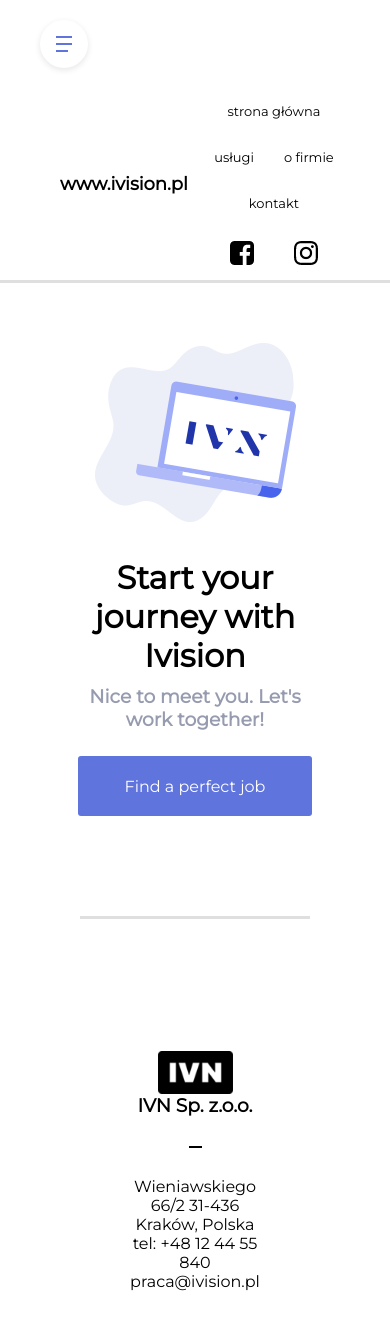
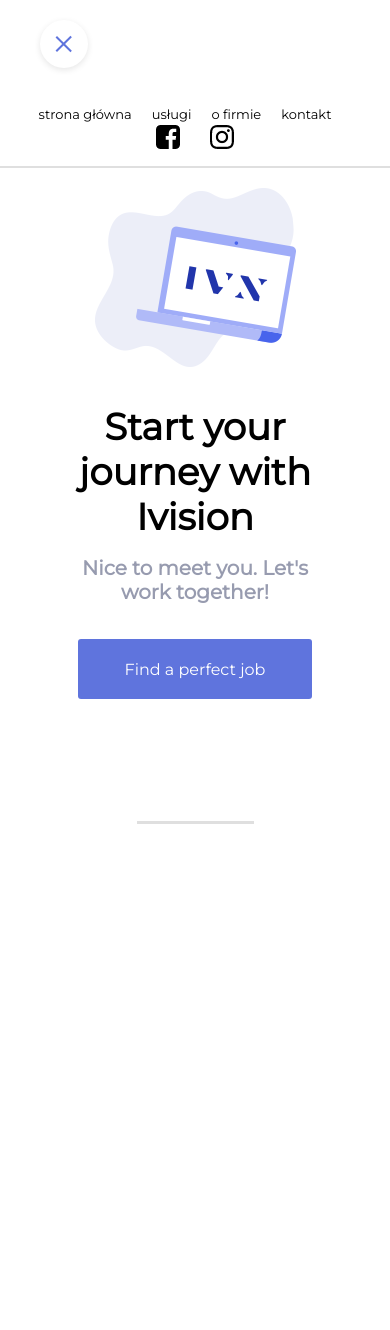
Before and after one commit to SzczepanRy/praktyki, a React (Vite) app in the folder 2/: page / in a window 390 px wide. Shown: the top 1330 px of the page. After the commit the page ends 864 px from the top, so only its background shows below. Built offline with nearby package versions, Linux system fonts and the light colour scheme.

Commit message:
list of fixes done i think :)

```diff
--- a/2/src/App.scss
+++ b/2/src/App.scss
@@ -42,16 +42,59 @@
 		height: 2px;
 		background-color: #5f74dd;
 	}
+	.nav-toggle {
+		animation-duration: 1s;
+		display: flex;
+		flex-direction: column;
+		align-items: flex-start;
+		justify-content: space-between;
+		height: 16px;
+		width: 16px;
+		.bar {
+			width: 16px;
+			height: 2px;
+			background-color: #5f74dd;
+			transition: all 100ms ease-in-out;
+			margin-bottom: 4px;
+		}
+		#last {
+			height: 2px;
+			width: 10px;
+			margin-bottom: 0px;
+		}
+		&:hover {
+			cursor: pointer;
+		}
+		.x:nth-of-type(1) {
+			margin-left: 1px;
+			transition: all 100ms ease-in-out;
+			transform: rotate(45deg);
+			transform-origin: top left;
+			width: 20.5px;
+		}
+		.x:nth-of-type(2) {
+			transition: all 100ms ease-in-out;
+			transform-origin: center;
+			width: 0px;
+		}
+		.x:nth-of-type(3) {
+			margin-left: 1px;
+			transition: all 100ms ease-in-out;
+			transform: rotate(-45deg);
+			transform-origin: bottom left;
+			width: 20.5px !important;
+		}
+	}
 }
 
 header {
 	width: 100vw;
+	padding: 0px 100px;
 	min-height: 80px;
-	border-bottom: 3px solid $lightgray;
+	border-bottom: 2px solid $lightgray;
 	@include center();
 	justify-content: space-between;
 	.title {
-		margin-left: 60px;
 		h1 {
 			font-size: 18px;
 		}
@@ -59,7 +102,6 @@
 	.navbar {
 		@include center();
 		flex-wrap: wrap;
-		margin-right: 30px;
 		ul {
 			flex-wrap: wrap;
 			list-style: none;
@@ -67,64 +109,93 @@
 			align-items: center;
 			justify-content: center;
 			li {
-				padding: 15px;
+				text-align: center;
+				padding-right: 65px;
 				font-size: 13px;
+				margin-top: 5px;
+				margin-bottom: 3px;
 			}
 		}
 		.social {
-			display: flex;
-			div {
+			@include center();
+			// div {
+			// 	height: 24px;
+			// 	width: 24px;
+			// 	margin: 15px 20px 15px;
+			// }
+			div img {
 				height: 24px;
 				width: 24px;
-				margin: 15px 20px 15px;
+			}
+			.ig {
+				margin-left: 30px;
 			}
 		}
 	}
 }
 
 main {
-	@include center();
-	justify-content: space-around;
-	height: calc(100vh - 83px);
-	width: 100%;
+	display: flex;
+	align-items: center;
+	height: calc(100vh - 82px);
+	width: 100vw;
+	overflow: hidden;
 	.main {
 		@include center();
-		width: 60%;
+		width: 70%;
 		text-align: center;
 		.Mcenter {
 			@include center($dir: column);
-			margin-top: 60px;
+			width: 551px;
 			h1 {
-				margin-top: 36px;
+				font-size: 37px;
+				margin-top: 37px;
 			}
 			h3 {
-				margin-top: 10px;
+				margin-top: 17px;
 				color: $darkgray;
+				font-size: 20px;
+				text-align: center;
 			}
 			.mainB {
+				cursor: pointer;
 				width: 234px;
 				height: 60px;
 				@include center();
 				border-radius: 3px;
 				color: $white;
 				background-color: $blue;
-				margin-top: 25px;
+				margin-top: 35px;
 			}
 		}
 	}
+	.main-line {
+		height: 75%;
+		width: 2px;
+		background-color: #dfdfdf;
+	}
 	aside {
 		@include center();
-		width: 24%;
+		justify-content: flex-start;
+		width: 30%;
+		padding-left: 95px;
 		.Acenter {
 			@include center(column);
-			height: 60vh;
-			// width: 142px;
-			width: auto;
-			border-left: 3px solid $lightgray;
 			text-align: center;
-			padding: 0px 50px;
+			height: 297px !important;
+			width: 142px;
+			p {
+				font-size: 13px;
+			}
+			.mark {
+				margin-top: 10px;
+			}
+			h3 {
+				margin-top: 28px;
+			}
 			.spaser {
-				height: 60px;
+				height: 122px;
+				width: 142px;
 				@include center();
 				.line {
 					background-color: black;
@@ -136,29 +207,107 @@
 	}
 }
 
-@media (max-width: 720px) {
+@keyframes tran {
+	0% {
+		left: 100%;
+		top: 100%;
+	}
+	100% {
+		left: calc(50% - 300px);
+		top: calc(50% - 334px);
+	}
+}
+
+.a {
+	animation-duration: 1s;
+	z-index: 2;
+}
+
+@keyframes back {
+	0% {
+		opacity: 0;
+	}
+	100% {
+		opacity: 1;
+	}
+}
+
+@keyframes rback {
+	0% {
+		opacity: 1;
+	}
+	100% {
+		opacity: 0;
+	}
+}
+
+@media (max-width: 800px) {
+	body {
+		overflow: hidden;
+	}
 	header {
+		@include center();
+		flex-direction: column;
+		padding: 0;
+		.title {
+			display: none !important;
+		}
+		.navbar {
+			padding: 0px 10px;
+			@include center();
+			.instagiram {
+				padding-left: 0;
+			}
+			li {
+				padding-right: 20px !important;
+				text-align: center;
+			}
+		}
+	}
+	.main-line {
 		display: none;
 	}
 	main {
-		height: fit-content;
-		min-width: 300px;
+		height: calc(100vh - 170px);
+		padding-top: 20px;
+		overflow-y: scroll !important;
 		flex-direction: column;
-		justify-content: space-around;
+		.Mcenter {
+			h1 {
+				margin-top: 62px;
+			}
+			h3 {
+				margin-top: 20px;
+			}
+			.mainB {
+				margin-top: 96px;
+				margin-bottom: 122px;
+			}
+		}
 	}
 	.logoicon {
-		border-radius: 24px;
+		border-radius: 24px !important;
 		@include center();
-		flex-direction: column;
+		flex-direction: column !important;
+	}
+	aside {
+		justify-content: center !important;
+		padding-left: 0px !important;
+		width: 60%;
+		border-left: 0px;
+		padding-bottom: 30px;
+		border-top: 3px solid #dfdfdf;
 	}
 	.Acenter {
-		border-left: unset !important;
-		border-top: 3px solid $lightgray;
 		margin-top: 100px;
+		height: 0%;
+		// border-left: unset !important;
+		// border-top: 3px solid $lightgray;
+		// margin-top: 100px;
 	}
 }
 
-@media (min-width: 720px) {
+@media (min-width: 800px) {
 	header {
 		display: flex !important;
 	}
--- a/2/src/App.tsx
+++ b/2/src/App.tsx
@@ -3,33 +3,50 @@
 import fb from './img/facebook.png';
 import ig from './img/instagram.png';
 import './App.scss';
-import Lightbox from './Lightbox';
+
+import Lightbox, { modal, container } from './Lightbox';
 
 import React from 'react';
 
 export interface contextI {
 	setLightBoxState: React.Dispatch<React.SetStateAction<boolean>>;
+	setBamin: React.Dispatch<React.SetStateAction<string>>;
 }
 
+const bars = document.querySelectorAll<HTMLElement>('.bar');
+const icon = document.querySelectorAll<HTMLElement>('.logoicon');
 function App() {
 	const [LightBoxState, setLightBoxState] = React.useState<boolean>(false);
 	const [HeaderState, setHeaderState] = React.useState<boolean>(false);
+	const [Banim, setBamin] = React.useState<string>('unset');
 
 	return (
 		<>
-			{LightBoxState && <Lightbox setLightBoxState={setLightBoxState} />}
+			{LightBoxState && (
+				<div style={{ animationName: Banim }} className="a">
+					<Lightbox setBamin={setBamin} setLightBoxState={setLightBoxState} />
+				</div>
+			)}
 
 			<div
-				onClick={() => {
+				onClick={(e) => {
+					e.preventDefault();
+					bars?.forEach((bar: HTMLElement) => bar.classList.toggle('x'));
 					setHeaderState((e) => !e);
 				}}
 				className="logoicon"
 			>
-				<div className="container">
-					<div className="lineL"></div>
-					<div className="lineL"></div>
-					<div className="lineS"></div>
-				</div>
+				<a
+					style={{
+						animationName:
+							Banim === 'back' ? 'rback' : Banim === 'rback' ? 'back' : 'unset',
+					}}
+					className="nav-toggle"
+				>
+					<span className="bar x"></span>
+					<span className="bar x"></span>
+					<span id="last" className="bar x"></span>
+				</a>
 			</div>
 
 			<header
@@ -64,8 +81,17 @@
 						<h1>Start your journey with Ivision</h1>
 						<h3>Nice to meet you. Let's work together!</h3>
 						<div
-							onClick={() => {
+							onClick={(e) => {
+								e.preventDefault();
+
+								setBamin('back');
 								setLightBoxState((e) => !e);
+
+								//container?.setAttribute('animationName', 'tran');
+								// modal?.setAttribute('animationName', 'back');
+								// modal?.setAttribute('display', 'flex');
+								//modal?.setAttribute('overflow', 'hidden');
+								//container?.style.animationName = 'tran';
 							}}
 							className="mainB"
 						>
@@ -73,6 +99,7 @@
 						</div>
 					</div>
 				</div>
+				<div className="main-line"></div>
 				<aside>
 					<div className="Acenter">
 						<img src={global} alt="logo" />
@@ -81,8 +108,8 @@
 							<div className="line"></div>
 						</div>
 						<p>Wieniawskiego 66/2 31-436 Kraków, Polska</p>
-						<p>tel: +48 12 44 55 840</p>
-						<p>praca@ivision.pl</p>
+						<p className="mark">tel: +48 12 44 55 840</p>
+						<p className="mark">praca@ivision.pl</p>
 					</div>
 				</aside>
 			</main>
--- a/2/src/Lightbox.scss
+++ b/2/src/Lightbox.scss
@@ -1,53 +1,66 @@
 @import './App.scss';
 $superlightgray: #eceef8;
+* {
+	box-sizing: border-box;
+	padding: 0;
+	margin: 0;
+}
+
 .background {
 	position: absolute;
-	background-color: rgba(95, 116, 221, 0.7);
+	background-color: rgba(95, 116, 221, 0.9);
 	height: 100vh;
 	width: 100vw;
 	@include center();
 	.mainLight {
+		position: absolute;
+		border-radius: 3px;
 		background-color: $white;
 		width: 600px;
 		height: 60%;
-		padding: 20px;
+		width: 600px;
+		height: 668px;
 		@include center(column);
 		justify-content: flex-start;
+		padding: 34px 30px 0px 30px;
 		.headerLight {
 			width: 100%;
 			@include center();
 			justify-content: space-between;
-			padding: 15px 0px;
-			h1 {
+			margin: 0px 10px;
+			padding-bottom: 30px;
+			h2 {
 				font-size: 24px;
 			}
 			.exit {
 				@include center();
 				cursor: pointer;
-				height: 16px;
-				width: 16px;
-				p {
-					font-size: 23px;
-					color: $blue;
-					display: block;
+				height: 13px;
+				width: 13px;
+				margin-right: 10px;
+				font-size: 25px;
+				img {
+					height: 13px;
+					width: 13px;
 				}
 			}
 		}
 		.jobs {
 			width: 100%;
 			overflow-y: auto;
+			padding-right: 13px;
 			.job {
-				@include center(column);
-				align-items: flex-start;
-				height: 53px;
-				border-top: 1px solid $superlightgray;
-				padding: 15px 0px;
+				padding-bottom: 18px;
+				padding-top: 18px;
+				border-top: 2px #eceef8 solid;
 				h3 {
+					color: $blue;
 					font-size: 16px;
 				}
 				p {
 					margin-top: 5px;
 					font-size: 12px;
+					color: $darkgray;
 				}
 			}
 			&::-webkit-scrollbar {
@@ -69,7 +82,6 @@
 			height: 0px;
 		}
 		.cover {
-			z-index: 1;
 			background: linear-gradient(#ffffff00, #ffffff);
 			position: relative;
 			bottom: 95px;
@@ -79,15 +91,26 @@
 	}
 }
 
-@media (max-width: 720px) {
+@media (max-width: 800px) {
 	body {
 		overflow: hidden;
 	}
 	.cover {
 		width: 100%;
 	}
+	.background {
+		overflow: hidden !important;
+	}
 	.mainLight {
-		height: 100vh !important;
-		width: 100vw !important;
+		z-index: 3 !important;
+		animation-duration: 0s !important;
+		height: 100% !important;
+		width: 100% !important;
+	}
+	.cover {
+		position: absolute !important;
+		width: 100% !important;
+		left: 0px !important;
+		bottom: 0px !important;
 	}
 }
--- a/2/src/Lightbox.tsx
+++ b/2/src/Lightbox.tsx
@@ -1,21 +1,30 @@
 import { contextI } from './App';
 import './Lightbox.scss';
 
-export default function Lightbox({ setLightBoxState }: contextI) {
+import x from './img/exit.png';
+export const modal = document.querySelector<HTMLElement>('.background');
+export const container = document.querySelector<HTMLElement>('.mainLight');
+export default function Lightbox({ setBamin, setLightBoxState }: contextI) {
 	return (
 		<div className="background">
 			<div className="mainLight">
 				<div className="headerLight">
-					<h1>We're looking for</h1>
+					<h2>We're looking for</h2>
 					<div
-						onClick={() => {
-							setLightBoxState((e) => !e);
+						onClick={(e) => {
+							e.preventDefault();
+
+							setBamin('rback');
+							setTimeout(() => {
+								setLightBoxState((e) => !e);
+							}, 900);
 						}}
 						className="exit"
 					>
-						<p>x</p>
+						<img className="xIm" src={x} alt="" />
 					</div>
 				</div>
+
 				<div className="jobs">
 					<div className="job">
 						<h3>product designer</h3>
--- a/2/src/main.tsx
+++ b/2/src/main.tsx
@@ -3,7 +3,5 @@
 import App from './App.tsx';
 
 ReactDOM.createRoot(document.getElementById('root') as HTMLElement).render(
-	<React.StrictMode>
-		<App />
-	</React.StrictMode>
+	<App />
 );
```
Also changed, not shown: 2/src/img/exit.png.
